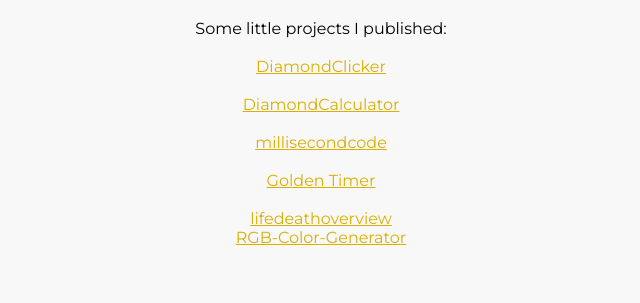
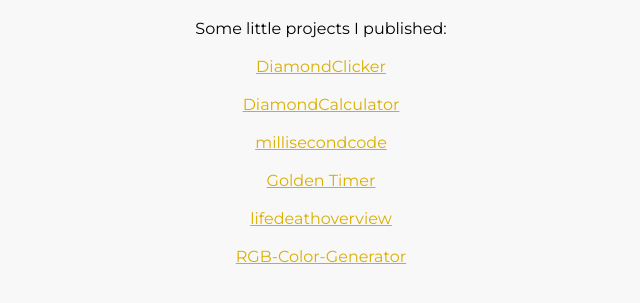
Before and after one commit to moviemusic1/moviemusic1.github.io, a plain HTML site: page index.html in a window 1280 px wide. Shown: the part 111-414 px from the top of the page, without its empty margins (327-967 px from the left). Drawn offline with Linux system fonts and the light colour scheme.

Commit message:
Update index.html

```diff
--- a/index.html
+++ b/index.html
@@ -11,7 +11,7 @@
 	<center>
 		<div>
 			<h1>moviemusic1 - This page is in edit!</h1>
-			<p>Some little projects I published:<br><br><a href="https://moviemusic1.github.io/diamondclicker/">DiamondClicker</a><br><br><a href="https://moviemusic1.github.io/diamondcalculator/">DiamondCalculator</a><br><br><a href="https://moviemusic1.github.io/millisecondtimecode/">millisecondcode</a><br><br><a href="https://moviemusic1.github.io/golden-timer/">Golden Timer</a><br><br><a href="https://moviemusic1.github.io/lifedeathoverview/">lifedeathoverview</a><br><a href="https://moviemusic1.github.io/rgb-color-generator/">RGB-Color-Generator</a></p>
+			<p>Some little projects I published:<br><br><a href="https://moviemusic1.github.io/diamondclicker/">DiamondClicker</a><br><br><a href="https://moviemusic1.github.io/diamondcalculator/">DiamondCalculator</a><br><br><a href="https://moviemusic1.github.io/millisecondtimecode/">millisecondcode</a><br><br><a href="https://moviemusic1.github.io/golden-timer/">Golden Timer</a><br><br><a href="https://moviemusic1.github.io/lifedeathoverview/">lifedeathoverview</a><br><br><a href="https://moviemusic1.github.io/rgb-color-generator/">RGB-Color-Generator</a></p>
 		</div>
 	</center>
 </body>
```
